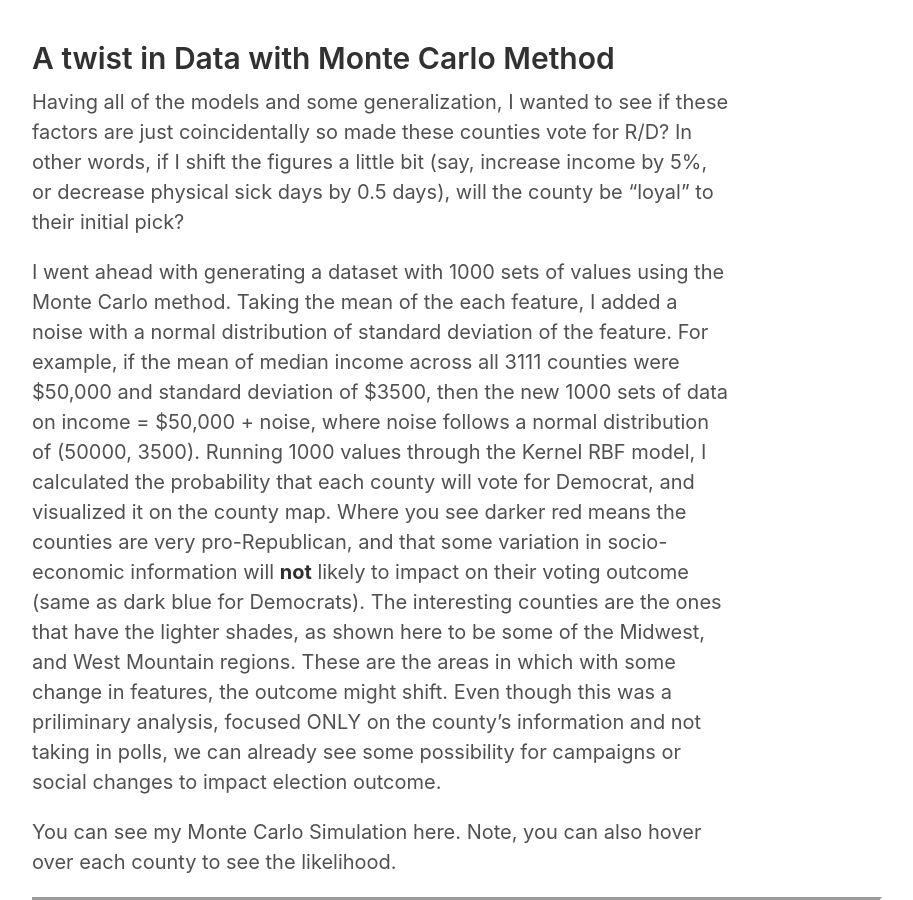
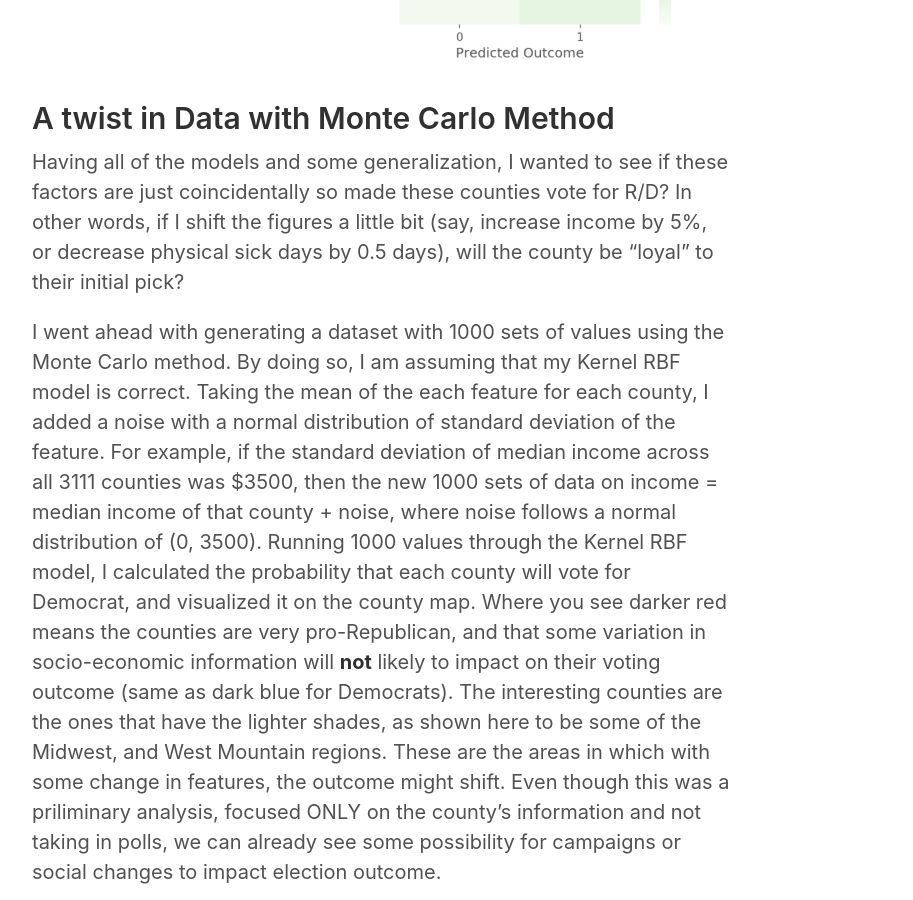
Before and after one commit to mizhao2018/mizhao2018.github.io, a Jekyll site: the page built from _posts/2018-05-21-Predicting-2016-Presidential-Election-Outcome-by-County.md, in a window 1280 px wide and 900 px high, scrolled down 3836 px. Shown: the whole window, without its empty margins (258-1171 px from the left). Built offline with Jekyll 4.4.1, drawn with Linux system fonts in a browser that asks for light colours; some of the changed text lies outside the part shown; grey boxes are pictures that could not be loaded.

Commit message:
Update 2018-05-21-Predicting-2016-Presidential-Election-Outcome-by-County.md

```diff
--- a/_posts/2018-05-21-Predicting-2016-Presidential-Election-Outcome-by-County.md
+++ b/_posts/2018-05-21-Predicting-2016-Presidential-Election-Outcome-by-County.md
@@ -20,7 +20,7 @@
 
 Using the Kernel RBF model, I predicted the outcome for ALL of my dataset - 3111 counties in total. Using [Plotly](https://plot.ly/#/), I put the soft-prediction, means the likelihood of the county voting for 1 (Democrat) in the county map. Counties with dark red are more hard-core Republican, whereas counties with solid blue are more pro-Democrat.
 
-To be a little more nerdy, I wanted to see how many counties did we predict wrong, both on the Republican and the Democrat sides. This histogram represents the number of counties voted for each party, with the x-axis showing the predicted likelihood of voting for Democrat (again, 1 = Democrat, and 0 means very Republican), and y-axis (bar height) representing the number of counties that **actually** voted for each party. Why is this important? To zoom in on the section in which probability of voting for Democrat is greater of equal to 0.5, we see some red bars underneath, and these are the counties that analysts predicted to vote for Clinton but won by Trump. *These* are the false positives, and the ones that perhaps, people wrongfully hoped for.
+To be a little more nerdy, I wanted to see how many counties did we predict wrong, both on the Republican and the Democrat sides. This histogram represents the number of counties voted for each party, with the x-axis showing the predicted likelihood of voting for Democrat (again, 1 = Democrat, and 0 means very Republican), and y-axis (bar height) representing the number of counties that **actually** voted for each party. Why is this important? To zoom in on the section in which probability of voting for Democrat is greater of equal to 0.5, we see some red bars underneath, and these are the counties that analysts predicted to vote for Clinton but won by Trump. *These* are the false positives, and the ones that perhaps, people wrongfully hoped for. The plot is interactive, so feel free to zoom in on the region with 0.5 probability, and pay attention to the red blocks (hidden) as they are the false positives.
 
 <iframe src="https://plot.ly/~mizhao2018/10/?share_key=SAuBNVpDX16ZImXw6jWJu4" width="850" height="450" ></iframe>
 
@@ -31,7 +31,7 @@
 ## A twist in Data with Monte Carlo Method
 Having all of the models and some generalization, I wanted to see if these factors are just coincidentally so made these counties vote for R/D? In other words, if I shift the figures a little bit (say, increase income by 5%, or decrease physical sick days by 0.5 days), will the county be "loyal" to their initial pick?
 
-I went ahead with generating a dataset with 1000 sets of values using the Monte Carlo method. Taking the mean of the each feature, I added a noise with a normal distribution of standard deviation of the feature. For example, if the mean of median income across all 3111 counties were $50,000 and standard deviation of $3500, then the new 1000 sets of data on income = $50,000 + noise, where noise follows a normal distribution of (50000, 3500). Running 1000 values through the Kernel RBF model, I calculated the probability that each county will vote for Democrat, and visualized it on the county map. Where you see darker red means the counties are very pro-Republican, and that some variation in socio-economic information will **not** likely to impact on their voting outcome (same as dark blue for Democrats). The interesting counties are the ones that have the lighter shades, as shown here to be some of the Midwest, and West Mountain regions. These are the areas in which with some change in features, the outcome might shift. Even though this was a priliminary analysis, focused ONLY on the county's information and not taking in polls, we can already see some possibility for campaigns or social changes to impact election outcome.
+I went ahead with generating a dataset with 1000 sets of values using the Monte Carlo method. By doing so, I am assuming that my Kernel RBF model is correct. Taking the mean of the each feature for each county, I added a noise with a normal distribution of standard deviation of the feature. For example, if the standard deviation of median income across all 3111 counties was $3500, then the new 1000 sets of data on income = median income of that county + noise, where noise follows a normal distribution of (0, 3500). Running 1000 values through the Kernel RBF model, I calculated the probability that each county will vote for Democrat, and visualized it on the county map. Where you see darker red means the counties are very pro-Republican, and that some variation in socio-economic information will **not** likely to impact on their voting outcome (same as dark blue for Democrats). The interesting counties are the ones that have the lighter shades, as shown here to be some of the Midwest, and West Mountain regions. These are the areas in which with some change in features, the outcome might shift. Even though this was a priliminary analysis, focused ONLY on the county's information and not taking in polls, we can already see some possibility for campaigns or social changes to impact election outcome.
 
 You can see my Monte Carlo Simulation here. Note, you can also hover over each county to see the likelihood.
 
```
